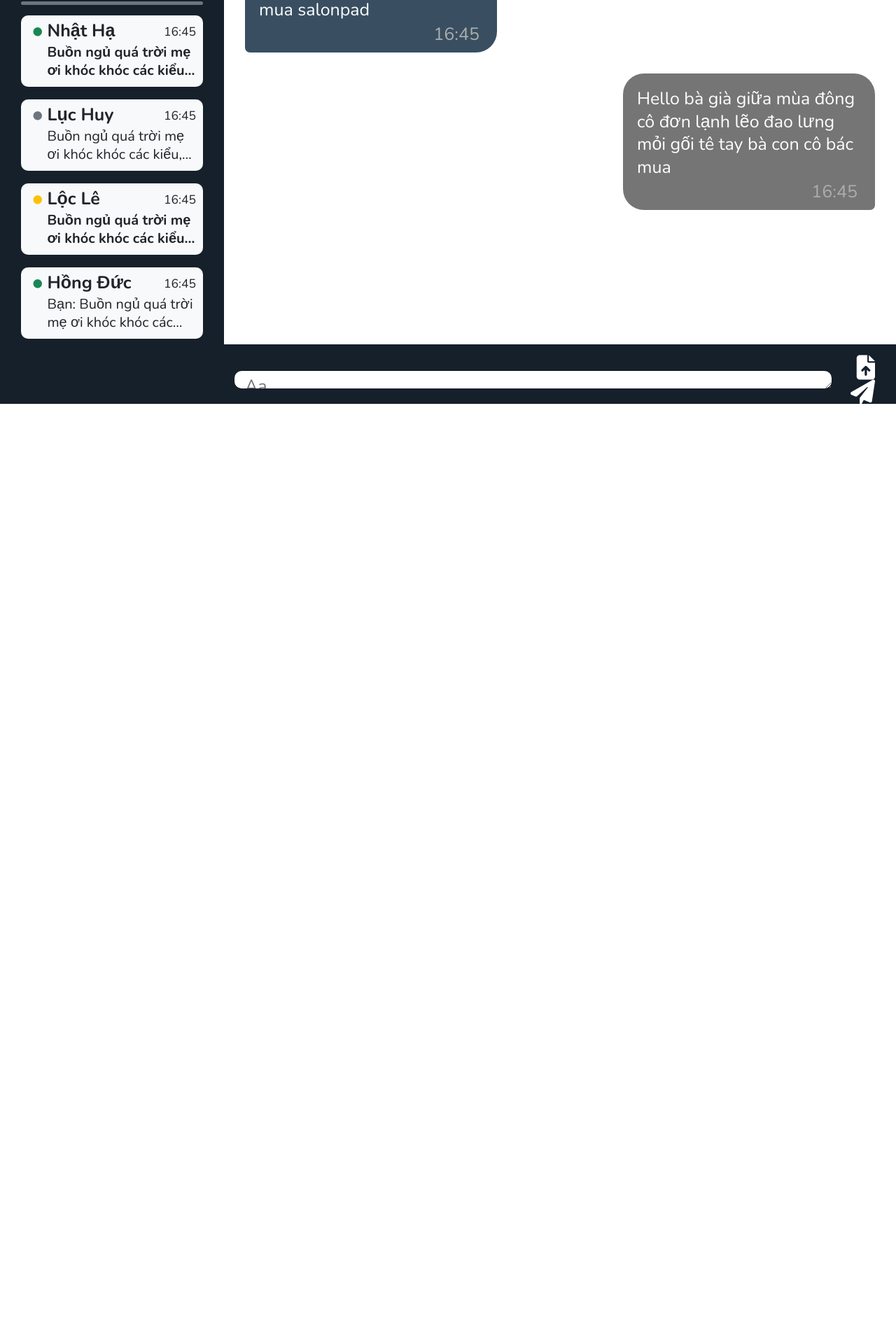
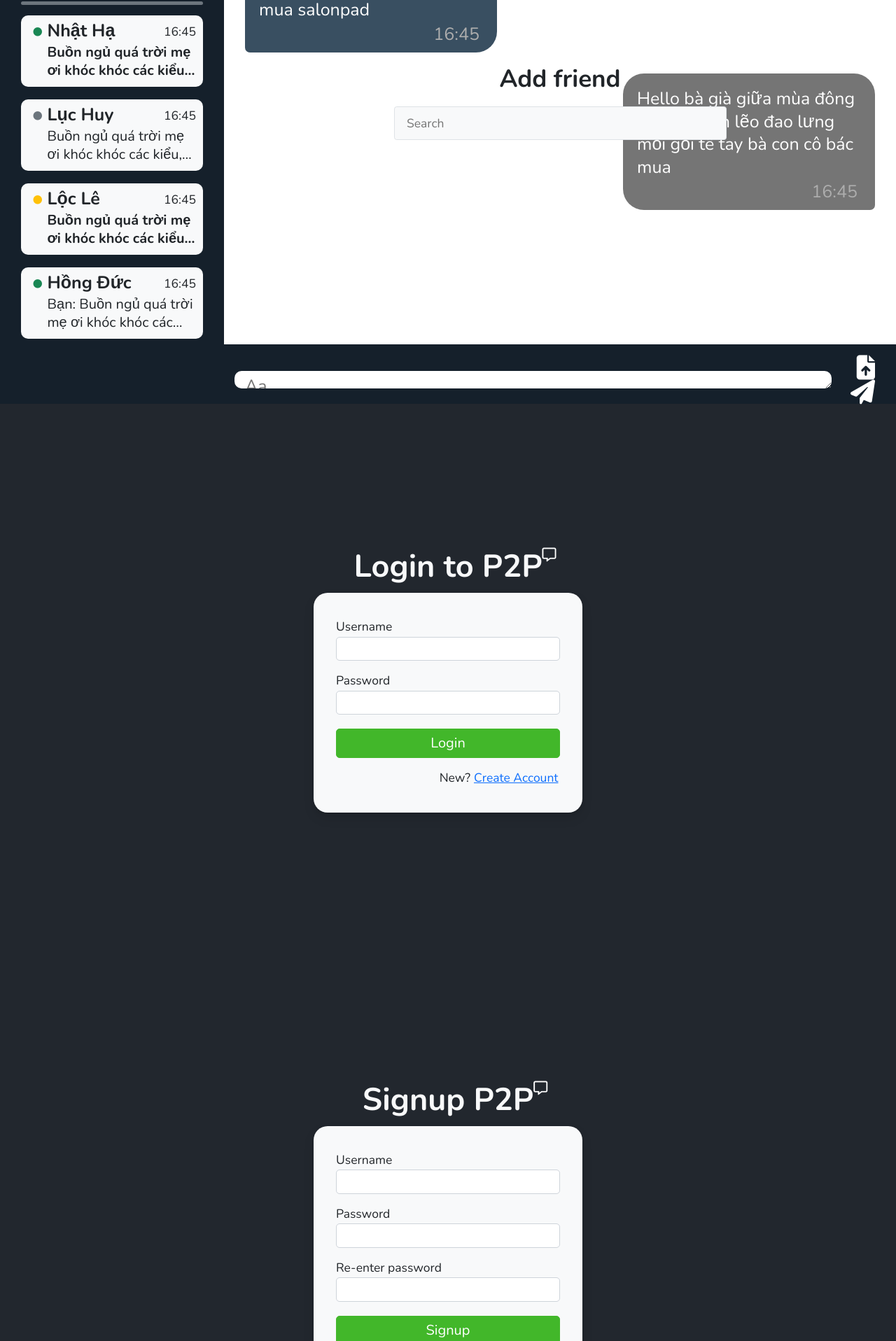
Before and after one commit to gerphan/p2p-chat, a React (Create React App) app in the folder p2p-chat/: page / in a window 1280 px wide. Shown: the part 223-2139 px from the top of the page at 70% size. Before the commit the page ends 800 px from the top, so only its background shows below. Built offline with nearby package versions, Linux system fonts and the light colour scheme.

Commit message:
fix login + fix signup, update add friend

```diff
--- a/p2p-chat/src/App.js
+++ b/p2p-chat/src/App.js
@@ -1,9 +1,13 @@
 import ChatArea from "./ChatArea";
+import Login from "./login"
+import SignUp from "./signup"
 
 function App() {
   return (
     <div className="App">
       <ChatArea />
+      <Login />
+      <SignUp />
     </div>
   );
 }
--- a/p2p-chat/src/ChatArea.css
+++ b/p2p-chat/src/ChatArea.css
@@ -76,3 +76,12 @@
     font-size: 35px;
     cursor: pointer;
 }
+
+.add-friend {
+    position: absolute;
+    top: 50%;
+    left: 50%;
+    transform: translate(-50%, -50%);
+    /* background-color: #15202B;
+    color: white; */
+}
--- a/p2p-chat/src/ChatArea.jsx
+++ b/p2p-chat/src/ChatArea.jsx
@@ -91,6 +91,13 @@ export default function ChatArea () {
                     <i class="fa-solid fa-paper-plane pe-4"></i>
                   </div>
                 </div>
+                <div className="add-friend w-50 h-25">
+                    <p className="display-4 fw-bold p-4 text-center">Add friend</p>
+                    <div className="p-3 m-1 mb-3 bg-light rounded border fs-3 text-secondary row justify-content-center align-items-center">
+                        <input type="text" id="friend-search" placeholder="Search" className="col-xxl-11 col-xl-12 border border-0 bg-light"/>
+                        <i className="fa-solid fa-magnifying-glass col text-end d-none d-xxl-block"></i>
+                    </div>
+                </div>
             </div>
         </div>
     )
--- a/p2p-chat/src/login/index.js
+++ b/p2p-chat/src/login/index.js
@@ -2,15 +2,14 @@ import "./login.css"
 
 function Login() {
     return (
-            <div className="Login d-flex row">
-                <div className="LoginContainer container-lg d-flex justify-content-center align-content-center row">
+            <div className="Login d-flex flex-column align-content-center justify-content-center align-items-center w-100 vh-100">
                     <div className="LoginTo pe-0">
                         <p className="display-2 text-center fw-bold text-light p-0">Login to P2P
                             <i className="LoginIcon fa-regular fa-message text-center"></i>
                         </p>
                     </div>
                     <div className="FillForm col d-flex justify-content-center bg-light col-3 m-3">
-                        <form className="fs-3 row d-flex flex-column col-lg-10 mt-5 mb-5">
+                        <form className="fs-3 row d-flex flex-column col-10 mt-5 mb-5">
                             <div className="mt-3 mb-3 ps-0 pe-0">
                                 <label for="exampleInputEmail1" className="form-label">Username</label>
                                 <input type="text" className="InputFill form-control form-control-lg" aria-label="default input example" />
@@ -19,7 +18,9 @@ function Login() {
                                 <label for="exampleInputPassword1" className="form-label">Password</label>
                                 <input type="password" className="InputFill form-control form-control-lg" id="exampleInputPassword1" />
                             </div>
-                            <button type="submit" className="LoginBtn btn btn-primary btn-lg mt-3 mb-3">Login</button>
+                            <button type="submit" className="LoginBtn btn btn-primary btn-lg mt-3 mb-3">
+                                <p className="fs-2">Login</p>
+                            </button>
                             <p className="fs-3 m-3 text-end">New?
                                 <a href="#" className="SignUpLink mb-5">
                                     <p className="d-inline p-2">Create Account</p>
@@ -27,7 +28,6 @@ function Login() {
                             </p>
                         </form>
                     </div>
-                </div>
             </div>
     );
   }
--- a/p2p-chat/src/signup/index.js
+++ b/p2p-chat/src/signup/index.js
@@ -2,9 +2,8 @@ import "./signup.css"
 
 function SignUp() {
     return (
-        <div className="Signup d-flex align-self-start row">
-        <div className="SignupContainer container-lg d-flex justify-content-center align-content-center row">
-            <div className="SignupTo">
+        <div className="Signup d-flex flex-column align-content-center justify-content-center align-items-center w-100 vh-100">
+            <div className="SignupTo pe-0">
                 <p className="display-2 text-center fw-bold text-light p-0">Signup P2P
                     <i className="SignupIcon fa-regular fa-message text-center"></i>
                 </p>
@@ -23,7 +22,9 @@ function SignUp() {
                         <label for="exampleInputPassword1" className="form-label">Re-enter password</label>
                         <input type="password" className="InputFill form-control form-control-lg" id="exampleInputPassword1" />
                     </div>
-                    <button type="submit" className="SignupBtn btn btn-primary btn-lg mt-3 mb-3">Signup</button>
+                    <button type="submit" className="SignupBtn btn btn-primary btn-lg mt-3 mb-3">
+                        <p className="fs-2">Signup</p>
+                    </button>
                     <p className="fs-3 m-3 text-end">Have account?
                         <a href="#" className="SignUpLink mb-5">
                             <p className="d-inline p-2">Login</p>
@@ -32,7 +33,6 @@ function SignUp() {
                 </form>
             </div>
         </div>
-        </div>
     );
   }
 
```
